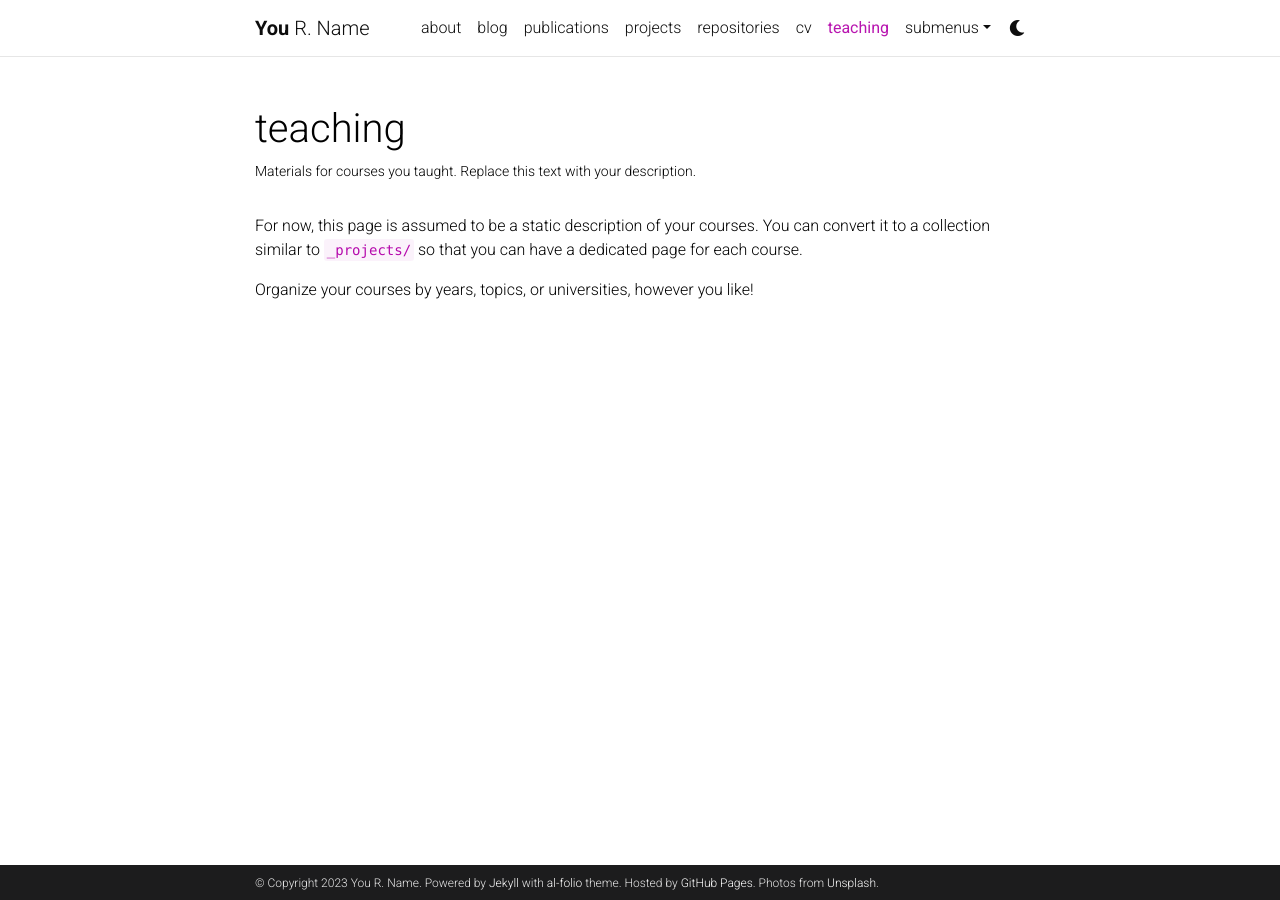
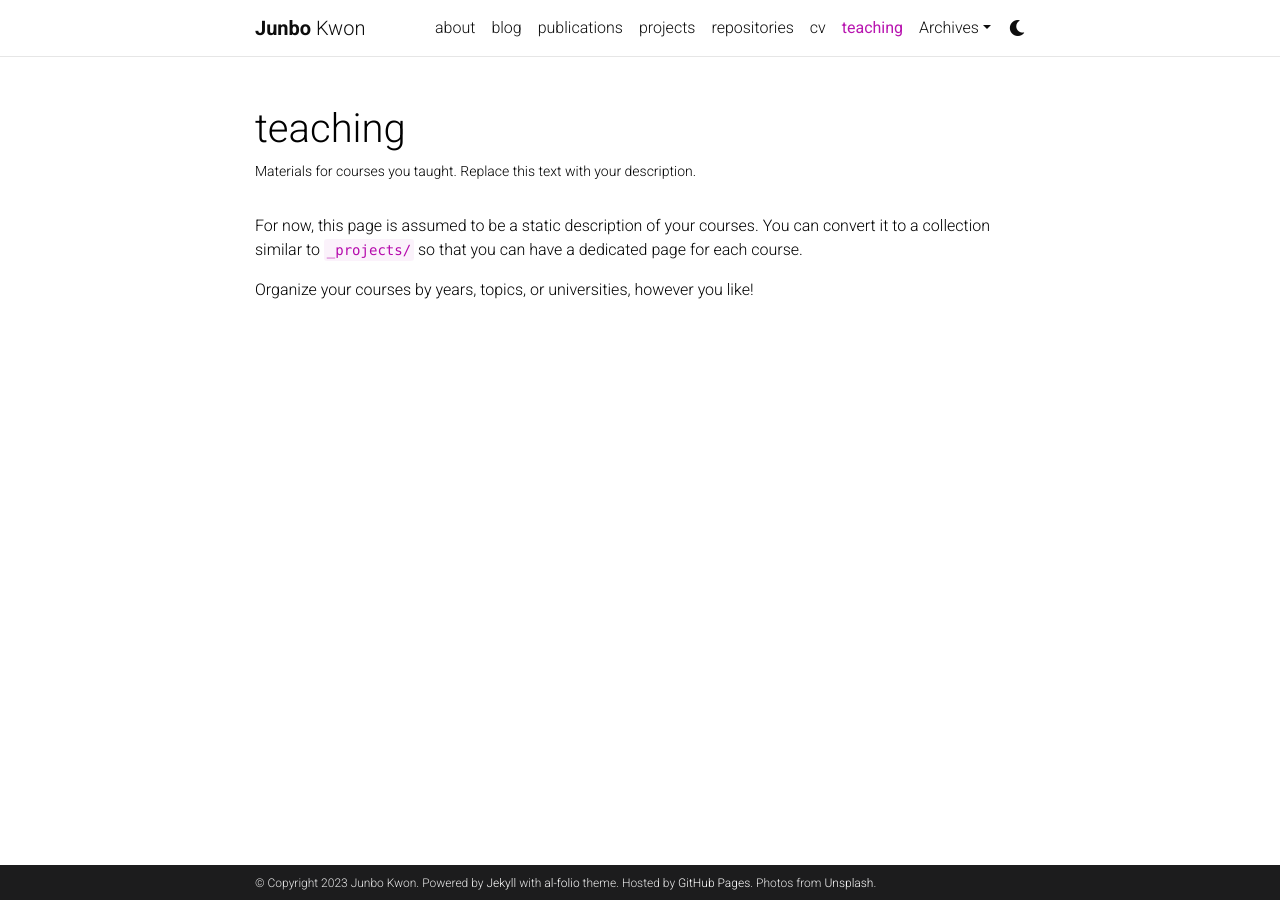
Before and after one commit to kyle000603/kyle000603.github.io, a Jekyll site: the page built from _pages/teaching.md, in a window 1280 px wide. Built offline with Jekyll 4.4.1, drawn with Linux system fonts in a browser that asks for light colours; comment, search, counter and statistics services are not loaded; a style sheet for code colours, icons or effects is not loaded.

Commit message:
Initialize

```diff
--- a/Gemfile
+++ b/Gemfile
@@ -1,5 +1,6 @@
 source 'https://rubygems.org'
 group :jekyll_plugins do
+    gem 'wdm', '>= 0.1.0'
     gem 'classifier-reborn'
     gem 'jekyll'
     gem 'jekyll-archives'
--- a/_config.yml
+++ b/_config.yml
@@ -3,9 +3,9 @@
 # -----------------------------------------------------------------------------
 
 title: blank # the website title (if blank, full name will be used instead)
-first_name: You
-middle_name: R.
-last_name: Name
+first_name: Junbo
+middle_name:
+last_name: Kwon
 email: you@example.com
 description: > # the ">" symbol means to ignore newlines until "footer_text:"
   A simple, whitespace theme for academics. Based on [*folio](https://github.com/bogoli/-folio) design.
@@ -18,8 +18,8 @@
 lang: en # the language of your site (for example: en, fr, cn, ru, etc.)
 icon: ⚛️  # the emoji used as the favicon (alternatively, provide image name in /assets/img/)
 
-url: https://alshedivat.github.io # the base hostname & protocol for your site
-baseurl: /al-folio # the subpath of your site, e.g. /blog/
+url: https://kyle000603.github.io # the base hostname & protocol for your site
+baseurl: /blog/ # the subpath of your site, e.g. /blog/
 last_updated: false # set to true if you want to display last updated in the footer
 impressum_path:  # set to path to include impressum link in the footer, use the same path as permalink in a page, helps to conform with EU GDPR
 
@@ -322,7 +322,7 @@
 # -----------------------------------------------------------------------------
 
 imagemagick:
-  enabled: true # enables responsive images for your site (recommended, see https://github.com/alshedivat/al-folio/issues/537)
+  enabled: false # enables responsive images for your site (recommended, see https://github.com/alshedivat/al-folio/issues/537)
   widths:
     - 480
     - 800
```
Also changed, not shown: _pages/about.md (+2 -0 lines), _pages/dropdown.md (+1 -1 lines).
